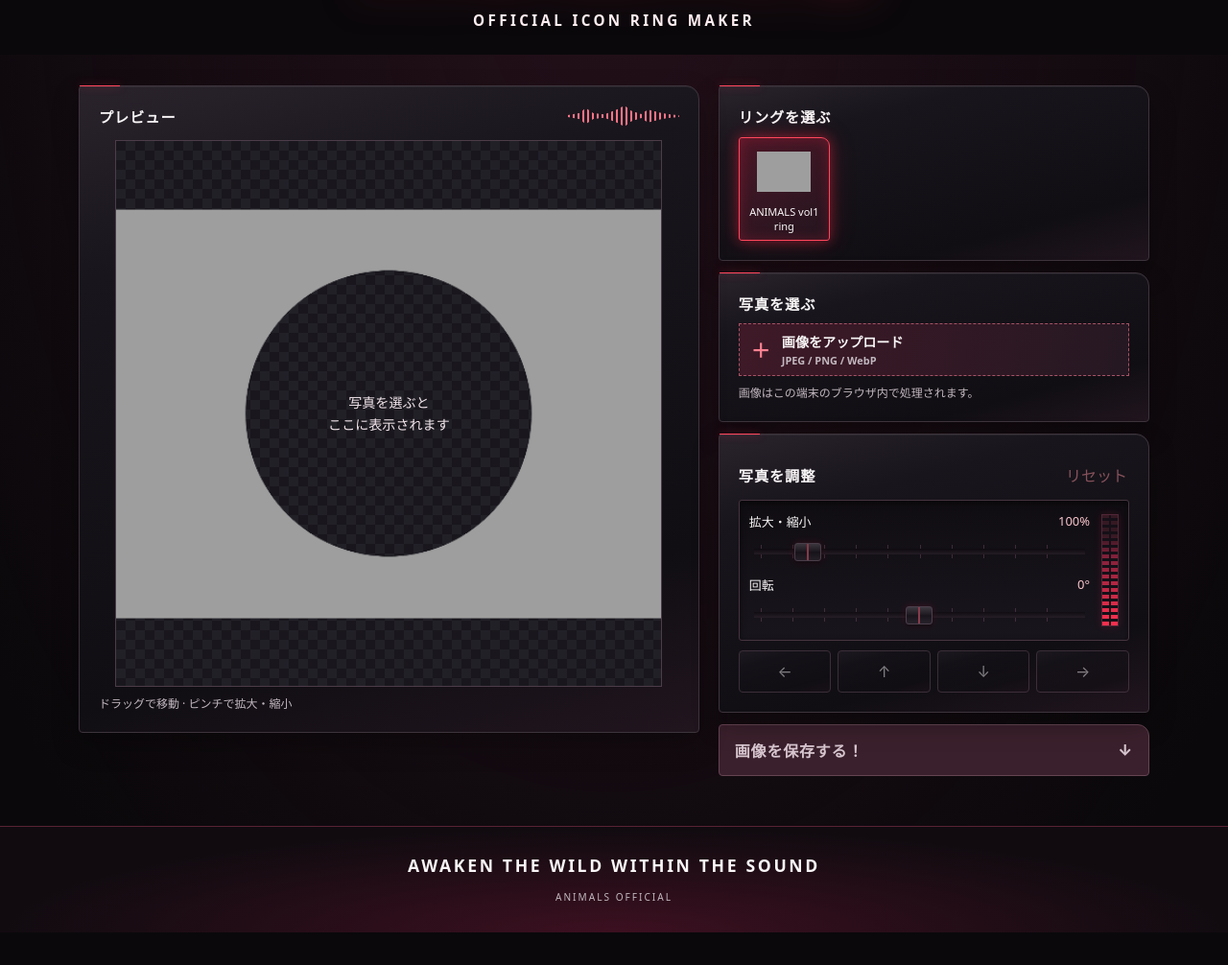
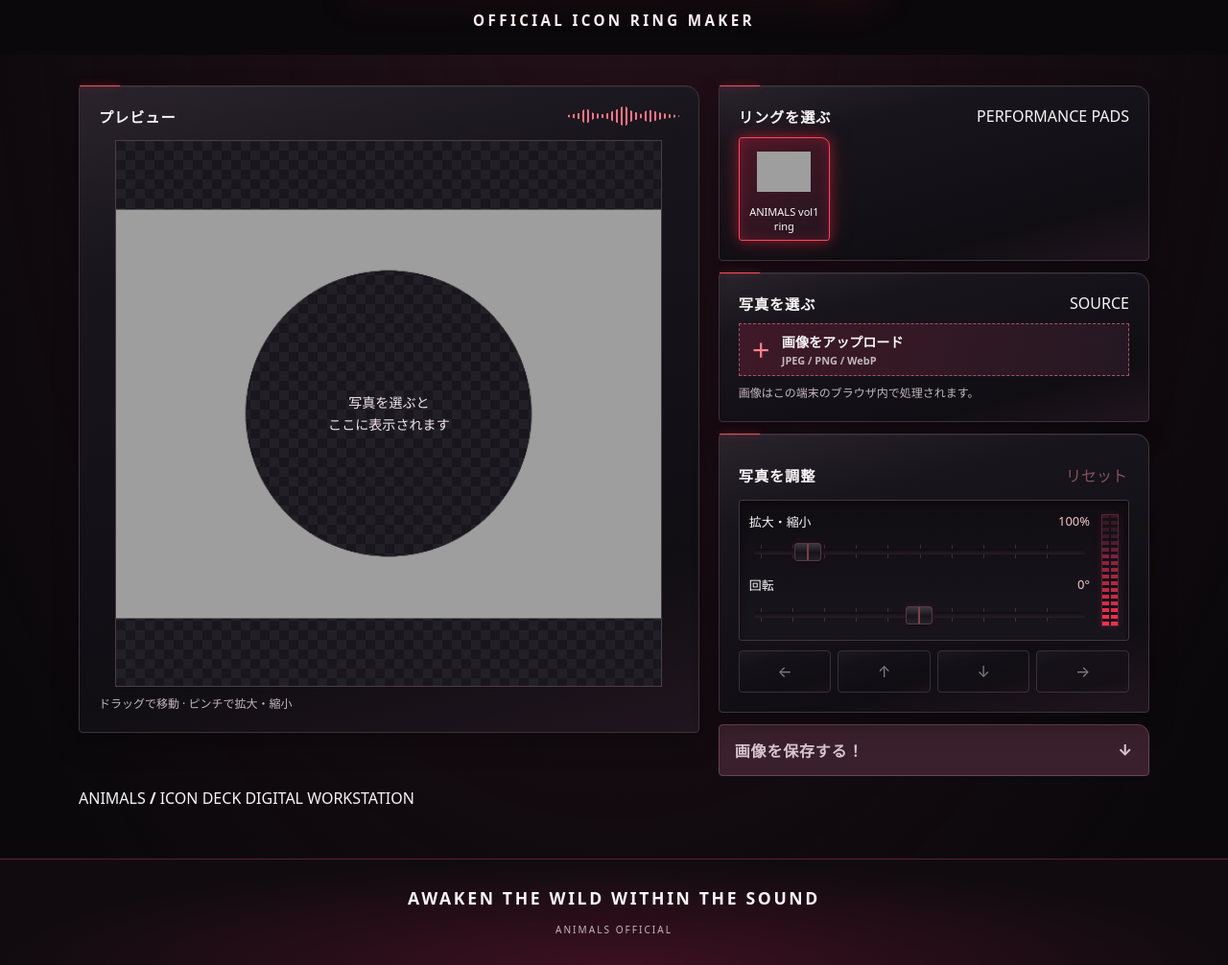
Before and after one commit to animals-official/ring, a plain HTML site: page index.html in a window 1280 px wide. Shown: the part 457-1463 px from the top of the page at 96% size. Before the commit the page ends 1429 px from the top, so only its background shows below. Drawn offline with Linux system fonts and the light colour scheme; grey boxes are pictures that could not be loaded.

Commit message:
Build premium ANIMALS DJ workspace

```diff
--- a/index.html
+++ b/index.html
@@ -19,13 +19,14 @@
   </header>
   <main>
     <div class="workspace">
+      <div class="deck-brand" aria-hidden="true"><span>ANIMALS <b> / </b> ICON DECK</span><span><i></i> DIGITAL WORKSTATION</span></div>
       <section class="panel ring-panel" aria-labelledby="rings-title">
-        <h2 id="rings-title">リングを選ぶ</h2>
+        <div class="section-heading"><h2 id="rings-title">リングを選ぶ</h2><span class="deck-label">PERFORMANCE PADS</span></div>
         <p id="ring-status" class="hint" role="status">リングを読み込み中…</p>
         <div id="rings" class="rings" role="group" aria-labelledby="rings-title"></div>
       </section>
       <section class="panel photo-panel" aria-labelledby="photo-title">
-        <h2 id="photo-title">写真を選ぶ</h2>
+        <div class="section-heading"><h2 id="photo-title">写真を選ぶ</h2><span class="deck-label">SOURCE</span></div>
         <label class="upload">
           <span aria-hidden="true">＋</span>
           <span>画像をアップロード<small>JPEG / PNG / WebP</small></span>
@@ -38,9 +39,11 @@
           <h2 id="preview-title">プレビュー</h2>
           <span class="waveform" aria-hidden="true"></span>
         </div>
-        <div class="stage">
+        <div class="jog-wheel">
+          <div class="stage">
           <canvas id="preview" width="540" height="540" role="img" aria-label="アイコンの合成プレビュー"></canvas>
           <button id="placeholder" type="button" aria-label="プレビューから写真を選ぶ">写真を選ぶと<br>ここに表示されます</button>
+        </div>
         </div>
         <p class="hint">ドラッグで移動 · ピンチで拡大・縮小</p>
       </section>
```
